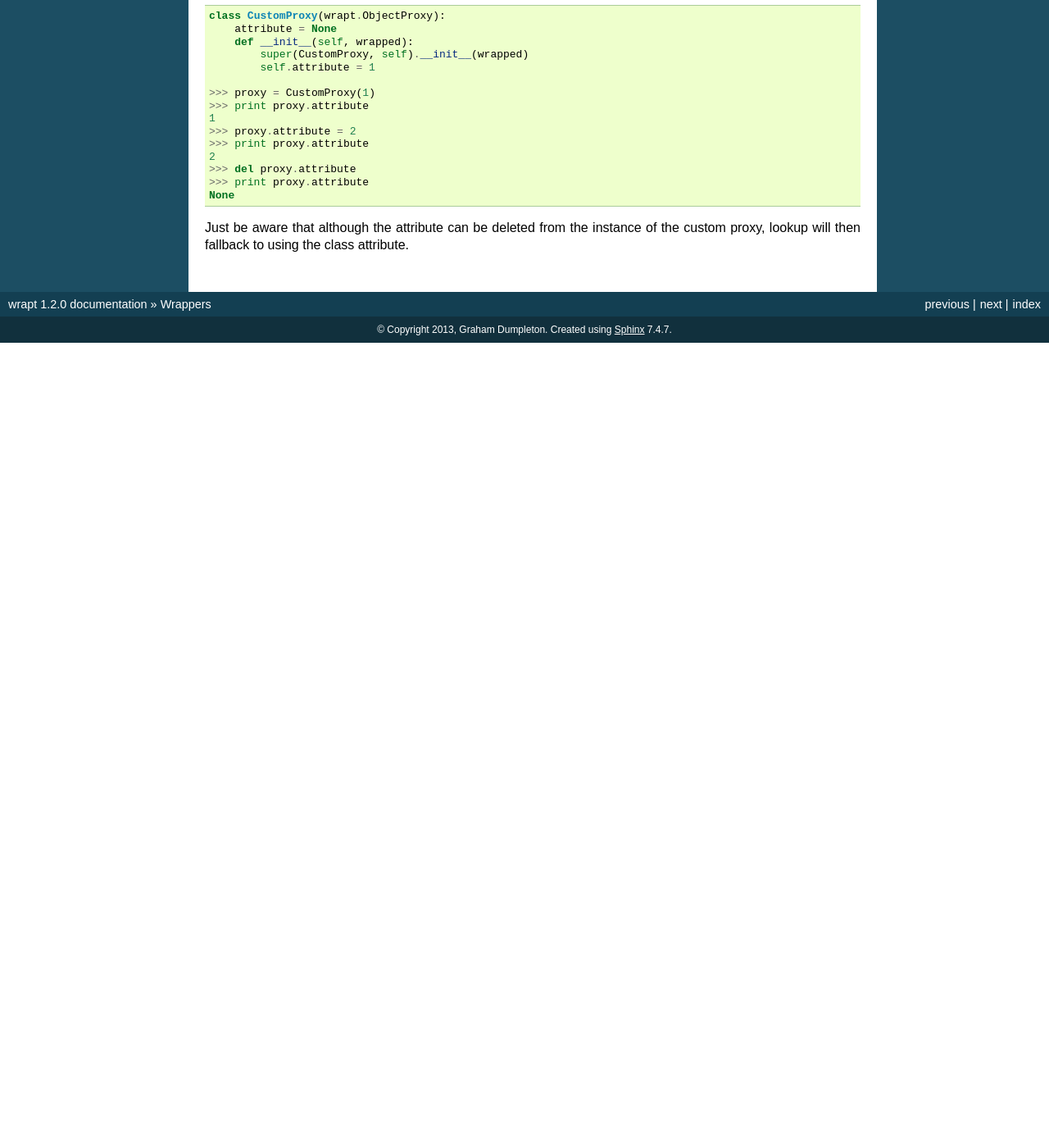
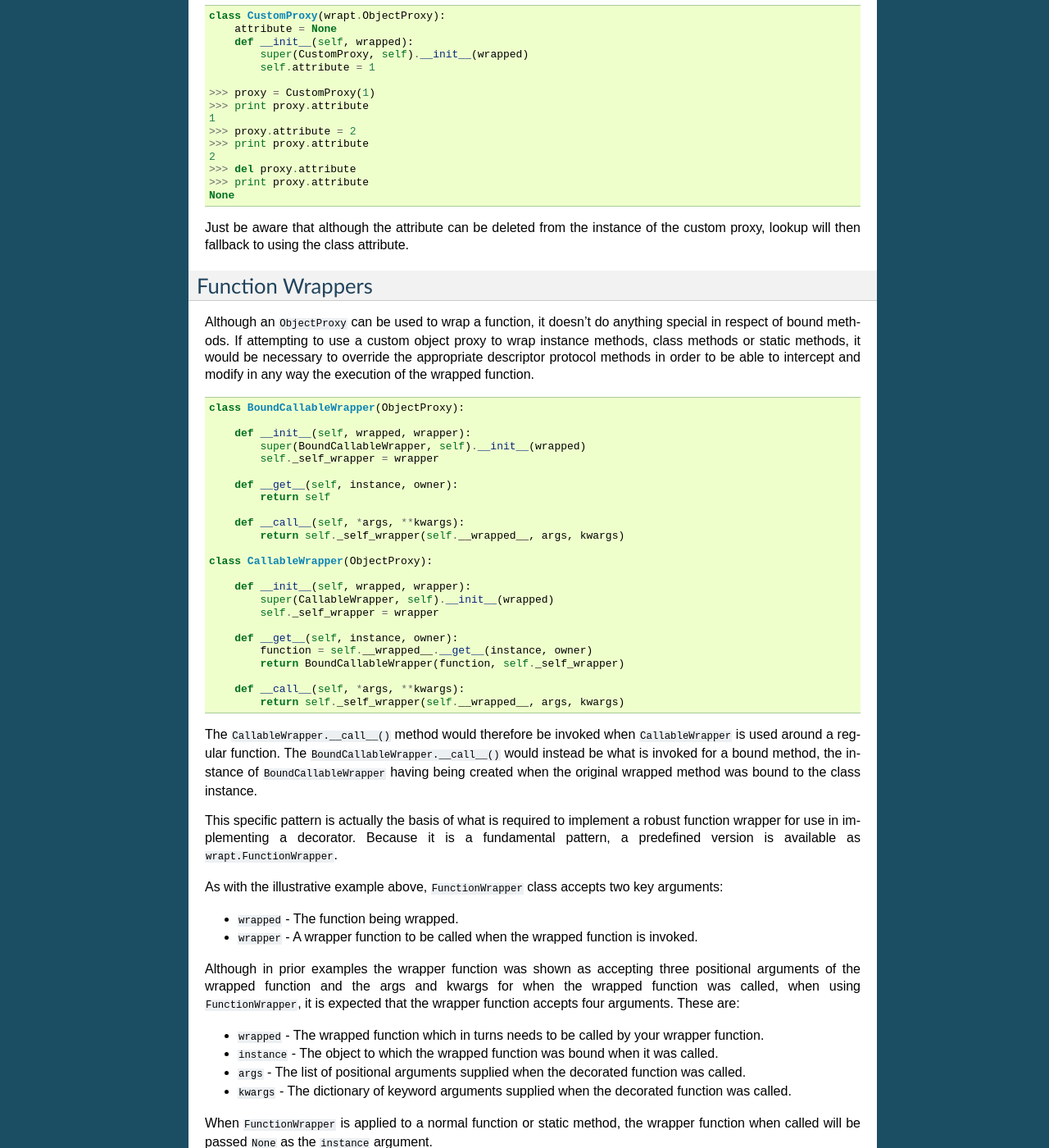
Before and after one commit to GrahamDumpleton/wrapt, a Sphinx documentation site: the page built from docs/wrappers.rst, in a window 1280 px wide and 1400 px high, scrolled down 4520 px. Shown: the whole window at 82% size. Built offline with Sphinx 7.4.7, drawn with Linux system fonts in a browser that asks for light colours; before the commit the page ends 4938 px from its top, so only the background shows below that; some of the changed text lies outside the part shown.

Commit message:
Document FunctionWrapper.

```diff
--- a/docs/wrappers.rst
+++ b/docs/wrappers.rst
@@ -318,3 +318,155 @@ that then being overidden if necessary, with a specific value in the
 
 Just be aware that although the attribute can be deleted from the instance
 of the custom proxy, lookup will then fallback to using the class attribute.
+
+Function Wrappers
+-----------------
+
+Although an ``ObjectProxy`` can be used to wrap a function, it doesn't do
+anything special in respect of bound methods. If attempting to use a custom
+object proxy to wrap instance methods, class methods or static methods, it
+would be necessary to override the appropriate descriptor protocol methods
+in order to be able to intercept and modify in any way the execution of the
+wrapped function.
+
+::
+
+    class BoundCallableWrapper(ObjectProxy):
+
+        def __init__(self, wrapped, wrapper):
+            super(BoundCallableWrapper, self).__init__(wrapped)
+            self._self_wrapper = wrapper
+
+        def __get__(self, instance, owner):
+            return self
+
+        def __call__(self, *args, **kwargs):
+            return self._self_wrapper(self.__wrapped__, args, kwargs)
+
+    class CallableWrapper(ObjectProxy):
+
+        def __init__(self, wrapped, wrapper):
+            super(CallableWrapper, self).__init__(wrapped)
+            self._self_wrapper = wrapper
+
+        def __get__(self, instance, owner):
+            function = self.__wrapped__.__get__(instance, owner)
+            return BoundCallableWrapper(function, self._self_wrapper)
+
+        def __call__(self, *args, **kwargs):
+            return self._self_wrapper(self.__wrapped__, args, kwargs)
+
+The ``CallableWrapper.__call__()`` method would therefore be invoked when
+``CallableWrapper`` is used around a regular function. The
+``BoundCallableWrapper.__call__()`` would instead be what is invoked for a
+bound method, the instance of ``BoundCallableWrapper`` having being created
+when the original wrapped method was bound to the class instance.
+
+This specific pattern is actually the basis of what is required to
+implement a robust function wrapper for use in implementing a decorator.
+Because it is a fundamental pattern, a predefined version is available as
+``wrapt.FunctionWrapper``.
+
+As with the illustrative example above, ``FunctionWrapper`` class accepts
+two key arguments:
+
+* ``wrapped`` - The function being wrapped.
+* ``wrapper`` - A wrapper function to be called when the wrapped function is invoked.
+
+Although in prior examples the wrapper function was shown as accepting three
+positional arguments of the wrapped function and the args and kwargs for when
+the wrapped function was called, when using ``FunctionWrapper``, it is
+expected that the wrapper function accepts four arguments. These are:
+
+* ``wrapped`` - The wrapped function which in turns needs to be called by your wrapper function.
+* ``instance`` - The object to which the wrapped function was bound when it was called.
+* ``args`` - The list of positional arguments supplied when the decorated function was called.
+* ``kwargs`` - The dictionary of keyword arguments supplied when the decorated function was called.
+
+When ``FunctionWrapper`` is applied to a normal function or static method,
+the wrapper function when called will be passed ``None`` as the
+``instance`` argument.
+
+When applied to an instance method, the wrapper function when called will
+be passed the instance of the class the method is being called on as the
+``instance`` argument. This will be the case even when the instance method
+was called explicitly via the class and the instance passed as the first
+argument. That is, the instance will never be passed as part of ``args``.
+
+When applied to a class method, the wrapper function when called will be
+passed the class type as the ``instance`` argument.
+
+When applied to a class, the wrapper function when called will be passed
+``None`` as the ``instance`` argument. The ``wrapped`` argument in this
+case will be the class.
+
+The above rules can be summarised with the following example.
+
+::
+
+    import inspect
+
+    def wrapper(wrapped, instance, args, kwargs):
+        if instance is None:
+            if inspect.isclass(wrapped):
+                # Decorator was applied to a class.
+                return wrapped(*args, **kwargs)
+            else:
+                # Decorator was applied to a function or staticmethod.
+                return wrapped(*args, **kwargs)
+        else:
+            if inspect.isclass(instance):
+                # Decorator was applied to a classmethod.
+                return wrapped(*args, **kwargs)
+            else:
+                # Decorator was applied to an instancemethod.
+                return wrapped(*args, **kwargs)
+
+Using these checks it is therefore possible to create a universal function
+wrapper that can be applied in all situations. It is no longer necessary to
+create different variants of function wrappers for normal functions and
+instance methods.
+
+In all cases, the wrapped function passed to the wrapper function is called
+in the same way, with ``args`` and ``kwargs`` being passed. The
+``instance`` argument doesn't need to be used in calling the wrapped
+function.
+
+A simple decorator factory implementation which makes use of
+``FunctionWrapper`` to delegate execution of the wrapped function to
+the wrapper function  would be:
+
+::
+
+    def function_wrapper(wrapper):
+        @functools.wraps(wrapper)
+        def _wrapper(wrapped):
+            return FunctionWrapper(wrapped, wrapper)
+        return _wrapper
+
+It would be used like:
+
+::
+
+    @function_wrapper
+    def wrapper(wrapped, instance, args, kwargs):
+        return wrapped(*args, **kwargs)
+
+    @wrapper
+    def function():
+        pass
+
+This example of a simplified decorator factory is made available as
+``wrapt.function_wrapper``. Although it is usuable in its own right, it is
+preferable that ``wrapt.decorator`` be used to create decorators as it
+provides additional features. The ``@function_wrapper`` decorator would
+generally be used more when performing monkey patching and needing to
+dynamically create function wrappers.
+
+::
+
+    @function_wrapper
+    def wrapper(wrapped, instance, args, kwargs):
+        return wrapped(*args, **kwargs)
+
+    callback = wrapper(fetch_callback())
```
